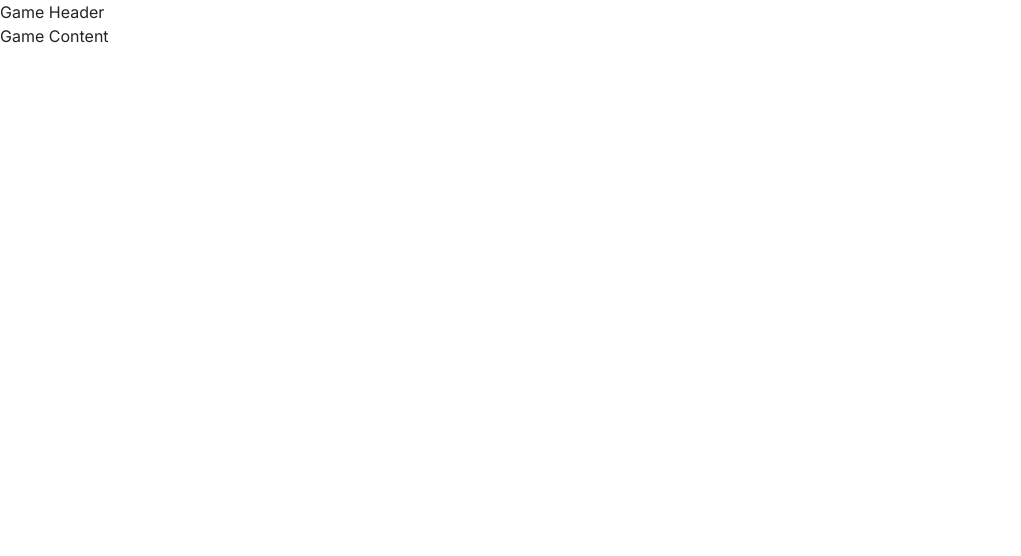
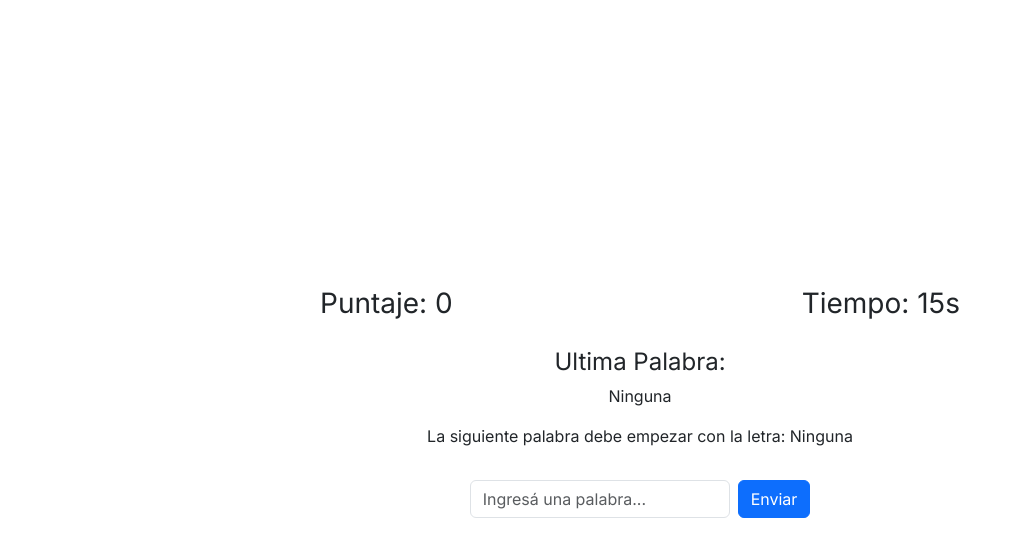
Before and after one commit to AlejoFuentes/unq-ui-alejo-fuentes-trabajo-final, a React (Vite) app: page /game in a window 1280 px wide. Shown: the top 556 px of the page, without its empty margins (0-1021 px from the left). Built offline with nearby package versions, Linux system fonts and the light colour scheme.

Commit message:
agrego pantalla de juego sin estilos ni funcionalidad

```diff
--- a/src/components/Game.jsx
+++ b/src/components/Game.jsx
@@ -3,11 +3,36 @@ import { useState, useEffect } from 'react';
 
 const Game = () => {
 
-    const [gameState, setGameState] = useState('inicio'); // El estado puede ser 'inicio', 'jugando' o 'finalizado'
+  const [gameState, setGameState] = useState('inicio'); // El estado puede ser 'inicio', 'jugando' o 'finalizado'
+  const [tiempoRestante, setTiempoRestante] = useState(15);
+  const [puntaje, setPuntaje] = useState(0);
+  const [palabraActual, setPalabraActual] = useState('');
+  const [palabrasUsadas, setPalabrasUsadas] = useState([]);
+
   return (
-    <div className="game-container">
-        <div className="game-header">Game Header</div>
-        <div className="game-content">Game Content</div>
+    <div className="h-100 align-items-center justify-content-center d-flex flex-column">
+      <div className='w-50 d-flex align-items-center justify-content-between mb-4'>
+        <div className='fs-3'>Puntaje: {puntaje}</div>
+        <div className='fs-3'>Tiempo: {tiempoRestante}s</div>
+      </div>
+
+      <div className="">
+        <h4 className='text-center'>Ultima Palabra:</h4>
+        <p className='text-center'>{palabrasUsadas[palabrasUsadas.length - 1] || 'Ninguna'}</p>
+        <p className='text-center'>La siguiente palabra debe empezar con la letra: {palabrasUsadas[palabrasUsadas.length - 1] ? palabrasUsadas[palabrasUsadas.length - 1].slice(-1).toUpperCase() : 'Ninguna'}</p>
+      </div>
+
+      <form className="d-flex gap-2 mt-3">
+        <input
+          className='form-control'
+          type="text"
+          value={palabraActual}
+          onChange={(e) => setPalabraActual(e.target.value)}
+          placeholder="Ingresá una palabra..."
+          />
+        <button className='btn btn-primary' type="submit">Enviar</button>
+      </form>
+
     </div>
   );
 }
--- a/src/components/StartGame.jsx
+++ b/src/components/StartGame.jsx
@@ -10,11 +10,11 @@ const StartGame = () => {
       <h1 className='mb-3'>Palabras Encadenadas</h1>
       <div className='d-flex text-center'>
         <p>Formá la cadena de palabras más larga posible antes de que se acabe el tiempo! <br />
-          Tenes 15 segundos para escribir una palabra que empiece con la última letra de la palabra anterior. <br />
+          Tenés 15 segundos para escribir una palabra que empiece con la última letra de la palabra anterior. <br />
         </p>
       </div>
       <h2 className='mt-3'>¿Estás listo para jugar?</h2>
-      <button className="btn btn-primary mt-2" onClick={() => navigate('/game')}>
+      <button className="btn btn-primary mt-3" onClick={() => navigate('/game')}>
         Comenzar Partida
       </button>
     </div>
```
